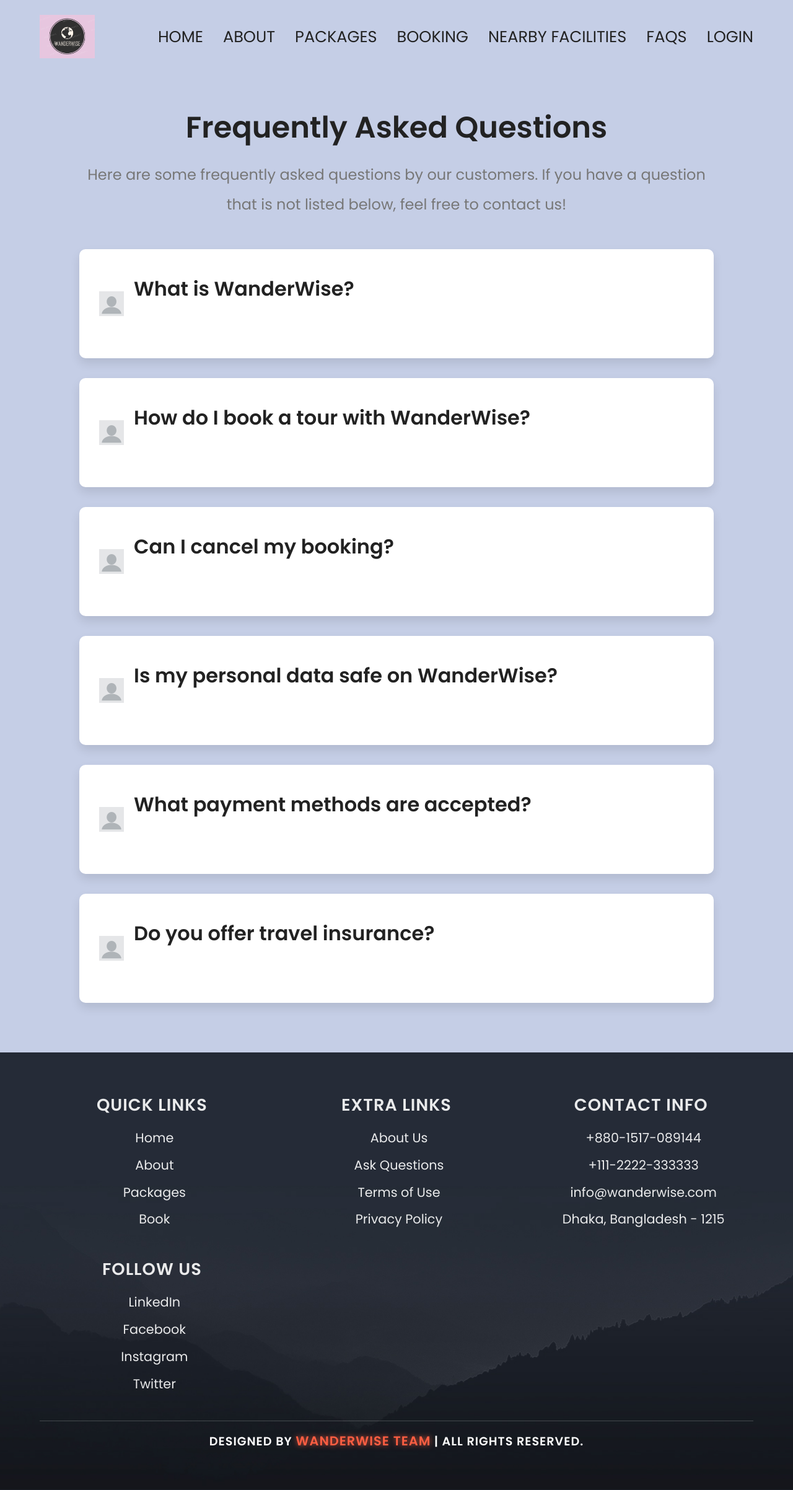
After one commit to MotasimAbid19/WanderWise, a PHP site: page /views/faqs.php in a window 1280 px wide. The commit adds this page. Shown: the whole page at 62% size. Run offline with PHP 8.4, Linux system fonts and the light colour scheme.

Commit message:
added FAQs and fix footer errors

```diff
--- /dev/null
+++ b/assets/css/faqs.css
@@ -0,0 +1,124 @@
+/* General Styling for FAQ Section */
+
+.faqs-section {
+    padding: 5rem 10%;
+    background-color: var(--main-color);
+    color: var(--black);
+    text-align: center;
+}
+
+.faqs-section h2 {
+    font-size: 3rem;
+    color: var(--black);
+    margin-bottom: 1rem;
+}
+
+.faqs-section p {
+    font-size: 1.5rem;
+    color: var(--light-black);
+    line-height: 2;
+    margin-bottom: 3rem;
+}
+
+/* FAQ List Styles */
+.faq-list {
+    display: grid;
+    grid-template-columns: 1fr;
+    gap: 2rem;
+    animation: fadeIn 1s ease-out;
+}
+
+/* FAQ Item Styling */
+.faq-item {
+    background-color: #fff;
+    padding: 2rem;
+    border-radius: 10px;
+    box-shadow: var(--box-shadow);
+    text-align: left;
+    transition: all 0.3s ease;
+}
+
+/* Question Styling */
+.faq-item .question {
+    display: flex;
+    align-items: center;
+    gap: 1rem;
+    cursor: pointer;
+}
+
+.faq-item .question p {
+    font-size: 2rem;
+    font-weight: bold;
+    color: var(--black);
+}
+
+.faq-item .question .faq-logo {
+    width: 40px;
+    height: 40px;
+    object-fit: cover;
+}
+
+/* Answer Styling */
+.faq-item .answer {
+    display: none;
+    margin-top: 1rem;
+    font-size: 1.5rem;
+    color: var(--light-black);
+    line-height: 1.8;
+}
+
+.faq-item .answer .faq-logo {
+    width: 40px;
+    height: 40px;
+    object-fit: cover;
+}
+
+/* Display answer when clicked */
+.faq-item.active .answer {
+    display: block; /* initially hidden */
+}
+
+/* Hover Effect for FAQ Items */
+.faq-item:hover {
+    transform: translateY(-5px);
+    box-shadow: 0 10px 20px rgba(0, 0, 0, 0.1);
+}
+
+/* Animations */
+@keyframes fadeIn {
+    0% {
+        opacity: 0;
+        transform: scale(0.8);
+    }
+    100% {
+        opacity: 1;
+        transform: scale(1);
+    }
+}
+
+/* Responsive Design */
+@media (max-width: 768px) {
+    .faqs-section {
+        padding: 3rem 5%;
+    }
+
+    .faqs-section h2 {
+        font-size: 2.5rem;
+    }
+
+    .faqs-section p {
+        font-size: 1.4rem;
+    }
+
+    .faq-item .question {
+        font-size: 1.8rem;
+    }
+
+    .faq-item .answer {
+        font-size: 1.4rem;
+    }
+
+    .faq-list {
+        grid-template-columns: 1fr;
+    }
+}
--- a/assets/css/footer.css
+++ b/assets/css/footer.css
@@ -10,7 +10,7 @@
     text-align: center;
     font-family: 'Poppins', sans-serif;
     position: relative;
-    margin-top: 10rem; /* To ensure footer is at the bottom of the page */
+    margin-top: 0; /* To prevent overlap with the fixed header */
 }
 
 /* Footer Grid */
--- /dev/null
+++ b/views/FAQs.php
@@ -0,0 +1,94 @@
+<?php include '../includes/header.php'; ?>
+
+<link rel="stylesheet" href="../assets/css/faqs.css">
+
+<section class="faqs-section">
+    <div class="container">
+        <h2>Frequently Asked Questions</h2>
+        <p>Here are some frequently asked questions by our customers. If you have a question that is not listed below, feel free to contact us!</p>
+
+        <div class="faq-list">
+            <div class="faq-item">
+                <div class="question">
+                    <img src="../assets/images/user-logo.jpg" alt="User Logo" class="faq-logo">
+                    <p>What is WanderWise?</p>
+                </div>
+                <div class="answer">
+                    <img src="../assets/images/wanderwise-logo.png" alt="WanderWise Logo" class="faq-logo">
+                    <p>WanderWise is a travel platform that connects travelers with third-party service providers, offering flight bookings, hotel bookings, tour packages, and more.</p>
+                </div>
+            </div>
+
+            <div class="faq-item">
+                <div class="question">
+                    <img src="../assets/images/user-logo.jpg" alt="User Logo" class="faq-logo">
+                    <p>How do I book a tour with WanderWise?</p>
+                </div>
+                <div class="answer">
+                    <img src="../assets/images/wanderwise-logo.png" alt="WanderWise Logo" class="faq-logo">
+                    <p>To book a tour, simply visit our packages section, choose a tour that suits your preferences, and follow the instructions to book your trip.</p>
+                </div>
+            </div>
+
+            <div class="faq-item">
+                <div class="question">
+                    <img src="../assets/images/user-logo.jpg" alt="User Logo" class="faq-logo">
+                    <p>Can I cancel my booking?</p>
+                </div>
+                <div class="answer">
+                    <img src="../assets/images/wanderwise-logo.png" alt="WanderWise Logo" class="faq-logo">
+                    <p>Booking cancellations depend on the provider's policy. Please refer to the cancellation terms of the specific travel product for more details.</p>
+                </div>
+            </div>
+
+            <div class="faq-item">
+                <div class="question">
+                    <img src="../assets/images/user-logo.jpg" alt="User Logo" class="faq-logo">
+                    <p>Is my personal data safe on WanderWise?</p>
+                </div>
+                <div class="answer">
+                    <img src="../assets/images/wanderwise-logo.png" alt="WanderWise Logo" class="faq-logo">
+                    <p>Yes, we take your privacy seriously. Please review our <a href="privacy_policy.php">Privacy Policy</a> for details on how we protect your data.</p>
+                </div>
+            </div>
+
+            <div class="faq-item">
+                <div class="question">
+                    <img src="../assets/images/user-logo.jpg" alt="User Logo" class="faq-logo">
+                    <p>What payment methods are accepted?</p>
+                </div>
+                <div class="answer">
+                    <img src="../assets/images/wanderwise-logo.png" alt="WanderWise Logo" class="faq-logo">
+                    <p>We accept various payment methods, including credit/debit cards, bank transfers, and EMI (Equated Monthly Installments) for eligible credit cardholders.</p>
+                </div>
+            </div>
+
+            <div class="faq-item">
+                <div class="question">
+                    <img src="../assets/images/user-logo.jpg" alt="User Logo" class="faq-logo">
+                    <p>Do you offer travel insurance?</p>
+                </div>
+                <div class="answer">
+                    <img src="../assets/images/wanderwise-logo.png" alt="WanderWise Logo" class="faq-logo">
+                    <p>Yes, we offer travel insurance options in partnership with licensed insurance providers. Please refer to our insurance section for more details.</p>
+                </div>
+            </div>
+        </div>
+    </div>
+</section>
+
+<?php include '../includes/footer.php'; ?>
+
+<script>
+    document.addEventListener('DOMContentLoaded', function () {
+        const faqItems = document.querySelectorAll('.faq-item');
+
+        faqItems.forEach(item => {
+            item.querySelector('.question').addEventListener('click', function () {
+                item.classList.toggle('active');
+            });
+        });
+    });
+</script>
+</body>
+</html>
```
Also changed, not shown: assets/css/home.css (+66 -4 lines), views/home.php (+18 -3 lines), assets/images/user-logo.jpg (added), assets/images/wanderwise-logo.png (added).
